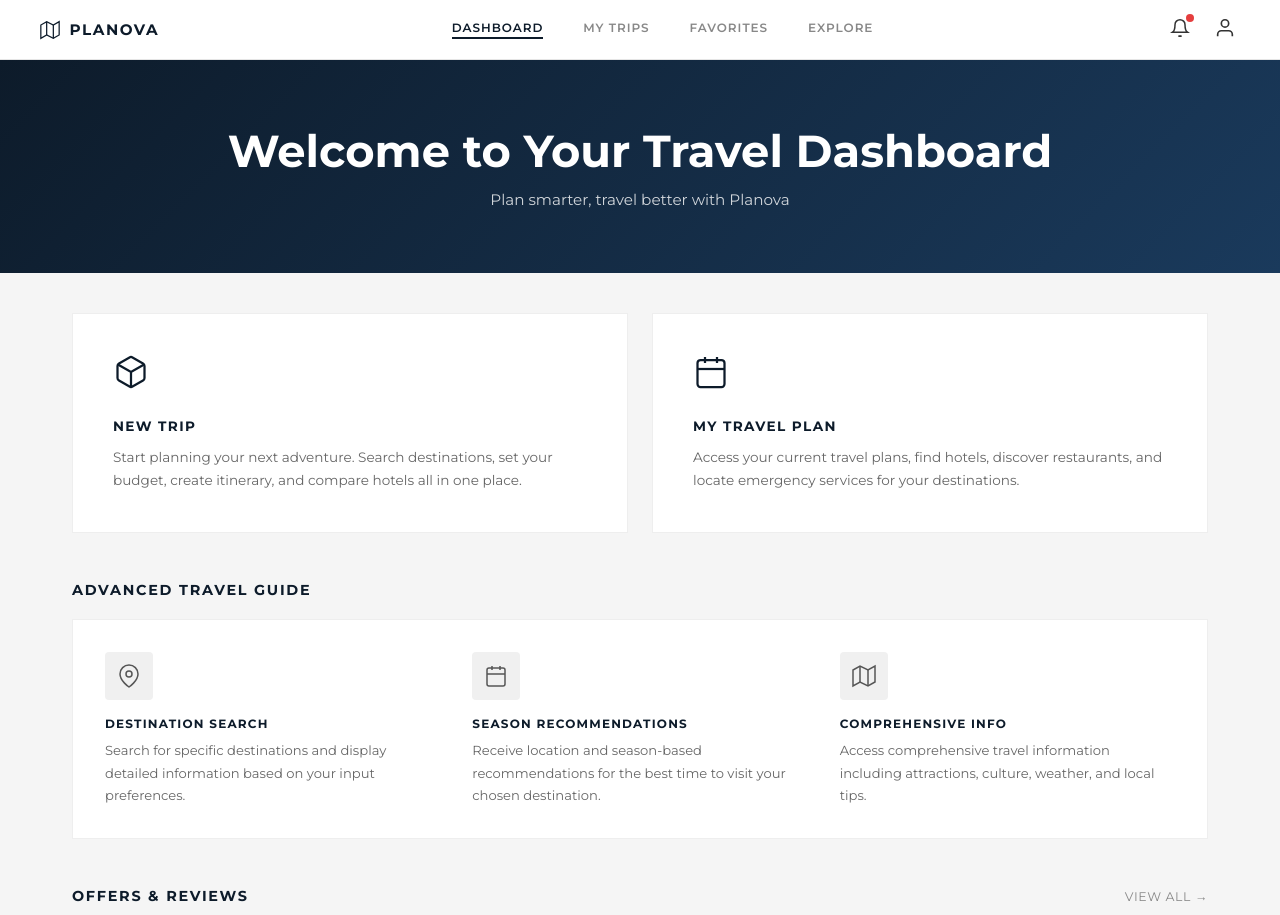
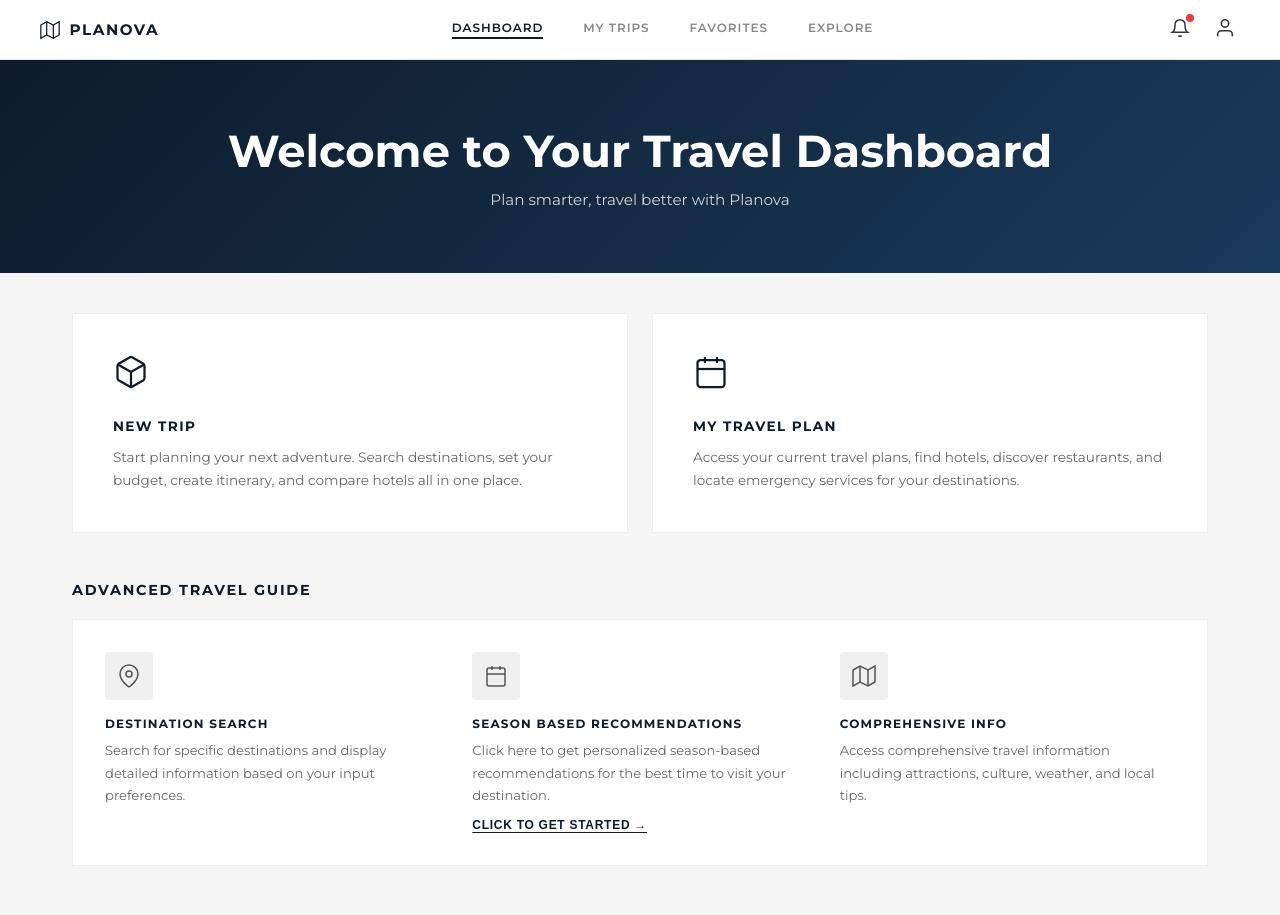
Before and after one commit to mhassan2310098-sys/Planova, a Next.js app in the folder front/: page /Dashboard in a window 1280 px wide. Shown: the top 915 px of the page. Built offline with nearby package versions, Linux system fonts and the light colour scheme; sample sign-in values are in the browser's storage.

Commit message:
Dashboard page image fixed and season based is now clickable

```diff
--- a/front/app/Dashboard/page.js
+++ b/front/app/Dashboard/page.js
@@ -156,16 +156,20 @@ export default function DashboardPage() {
                 icon: <svg width="24" height="24" viewBox="0 0 24 24" fill="none" stroke="#555" strokeWidth="1.5"><path d="M21 10c0 7-9 13-9 13s-9-6-9-13a9 9 0 0 1 18 0z"/><circle cx="12" cy="10" r="3"/></svg>,
                 title: 'DESTINATION SEARCH',
                 desc: 'Search for specific destinations and display detailed information based on your input preferences.',
+                cta: null,
               },
               {
                 icon: <svg width="24" height="24" viewBox="0 0 24 24" fill="none" stroke="#555" strokeWidth="1.5"><rect x="3" y="4" width="18" height="18" rx="2"/><line x1="16" y1="2" x2="16" y2="6"/><line x1="8" y1="2" x2="8" y2="6"/><line x1="3" y1="10" x2="21" y2="10"/></svg>,
-                title: 'SEASON RECOMMENDATIONS',
-                desc: 'Receive location and season-based recommendations for the best time to visit your chosen destination.',
+                title: 'SEASON BASED RECOMMENDATIONS',
+                desc: 'Click here to get personalized season-based recommendations for the best time to visit your destination.',
+                // FIX: Added clickable CTA button for Season Based Recommendations
+                cta: 'CLICK TO GET STARTED →',
               },
               {
                 icon: <svg width="24" height="24" viewBox="0 0 24 24" fill="none" stroke="#555" strokeWidth="1.5"><polygon points="1 6 1 22 8 18 16 22 23 18 23 2 16 6 8 2 1 6"/><line x1="8" y1="2" x2="8" y2="18"/><line x1="16" y1="6" x2="16" y2="22"/></svg>,
                 title: 'COMPREHENSIVE INFO',
                 desc: 'Access comprehensive travel information including attractions, culture, weather, and local tips.',
+                cta: null,
               },
             ].map((item) => (
               <div key={item.title}>
@@ -179,6 +183,29 @@ export default function DashboardPage() {
                   {item.title}
                 </h4>
                 <p style={{ fontSize: '0.82rem', color: '#666', lineHeight: 1.7 }}>{item.desc}</p>
+                {/* FIX: Render clickable button only for Season Based Recommendations */}
+                {item.cta && (
+                  <button
+                    onClick={() => router.push('/season-recommendations')}
+                    style={{
+                      marginTop: '0.75rem',
+                      background: 'none',
+                      border: 'none',
+                      padding: 0,
+                      cursor: 'pointer',
+                      fontSize: '0.75rem',
+                      fontWeight: 700,
+                      letterSpacing: '0.06em',
+                      color: '#0d1b2a',
+                      textDecoration: 'underline',
+                      textUnderlineOffset: '3px',
+                    }}
+                    onMouseEnter={e => e.currentTarget.style.color = '#1a3a5c'}
+                    onMouseLeave={e => e.currentTarget.style.color = '#0d1b2a'}
+                  >
+                    {item.cta}
+                  </button>
+                )}
               </div>
             ))}
           </div>
@@ -225,10 +252,38 @@ export default function DashboardPage() {
         </div>
         <div style={{ display: 'grid', gridTemplateColumns: 'repeat(4, 1fr)', gap: '1.25rem', marginBottom: '3rem' }}>
           {[
-            { img: 'https://images.unsplash.com/photo-1533105079780-92b9be482077?w=400', name: "Cox's Bazar", location: 'Chittagong, Bangladesh', price: '৳8,500', rating: '4.7' },
-            { img: 'https://images.unsplash.com/photo-1506905925346-21bda4d32df4?w=400', name: 'Sundarbans', location: 'Khulna, Bangladesh', price: '৳12,000', rating: '4.8' },
-            { img: 'https://images.unsplash.com/photo-1547471080-7cc2caa01a7e?w=400', name: 'Sylhet', location: 'Sylhet, Bangladesh', price: '৳6,500', rating: '4.6' },
-            { img: 'https://images.unsplash.com/photo-1507003211169-0a1dd7228f2d?w=400', name: 'Maldives', location: 'Indian Ocean', price: '৳85,000', rating: '4.9' },
+            {
+              // FIX: Cox's Bazar — actual beach photo from Bangladesh
+              img: 'https://images.unsplash.com/photo-1596402184320-417e7178b2cd?w=400',
+              name: "Cox's Bazar",
+              location: 'Chittagong, Bangladesh',
+              price: '৳8,500',
+              rating: '4.7',
+            },
+            {
+              // FIX: Sundarbans — mangrove forest / tiger reserve photo
+              img: 'https://images.unsplash.com/photo-1558618666-fcd25c85cd64?w=400',
+              name: 'Sundarbans',
+              location: 'Khulna, Bangladesh',
+              price: '৳12,000',
+              rating: '4.8',
+            },
+            {
+              // FIX: Sylhet — tea garden landscape
+              img: 'https://images.unsplash.com/photo-1567792737720-98f76b9609b2?w=400',
+              name: 'Sylhet',
+              location: 'Sylhet, Bangladesh',
+              price: '৳6,500',
+              rating: '4.6',
+            },
+            {
+              // FIX: Maldives — overwater bungalows / turquoise water
+              img: 'https://images.unsplash.com/photo-1514282401047-d79a71a590e8?w=400',
+              name: 'Maldives',
+              location: 'Indian Ocean',
+              price: '৳85,000',
+              rating: '4.9',
+            },
           ].map((dest) => (
             <div key={dest.name} style={{ background: 'white', border: '1px solid #eee', overflow: 'hidden', cursor: 'pointer' }}
               onMouseEnter={e => e.currentTarget.style.boxShadow = '0 4px 16px rgba(0,0,0,0.08)'}
@@ -282,9 +337,9 @@ export default function DashboardPage() {
               TRENDING NOW
             </h3>
             {[
-              { img: 'https://images.unsplash.com/photo-1533105079780-92b9be482077?w=100', name: "Cox's Bazar", country: 'Bangladesh', trend: '↑ 35%' },
-              { img: 'https://images.unsplash.com/photo-1506905925346-21bda4d32df4?w=100', name: 'Sundarbans', country: 'Bangladesh', trend: '↑ 28%' },
-              { img: 'https://images.unsplash.com/photo-1507003211169-0a1dd7228f2d?w=100', name: 'Maldives', country: 'International', trend: '↑ 22%' },
+              { img: 'https://images.unsplash.com/photo-1596402184320-417e7178b2cd?w=100', name: "Cox's Bazar", country: 'Bangladesh', trend: '↑ 35%' },
+              { img: 'https://images.unsplash.com/photo-1558618666-fcd25c85cd64?w=100', name: 'Sundarbans', country: 'Bangladesh', trend: '↑ 28%' },
+              { img: 'https://images.unsplash.com/photo-1514282401047-d79a71a590e8?w=100', name: 'Maldives', country: 'International', trend: '↑ 22%' },
             ].map((item, i) => (
               <div key={i} style={{ display: 'flex', alignItems: 'center', gap: '1rem', paddingBottom: '1rem', borderBottom: i < 2 ? '1px solid #f0f0f0' : 'none', marginBottom: i < 2 ? '1rem' : 0 }}>
                 <img src={item.img} alt={item.name} style={{ width: '44px', height: '44px', borderRadius: '50%', objectFit: 'cover', flexShrink: 0 }} />
```
